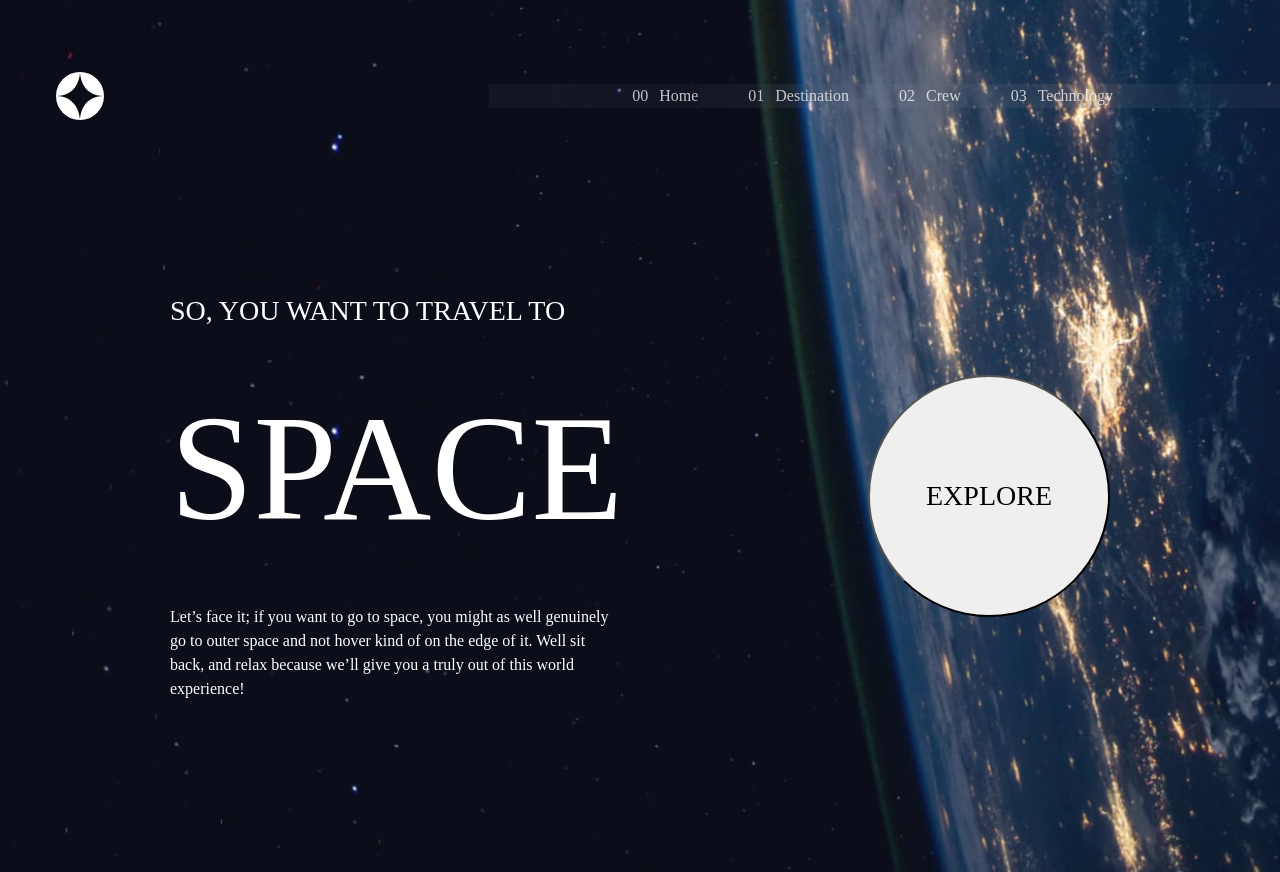
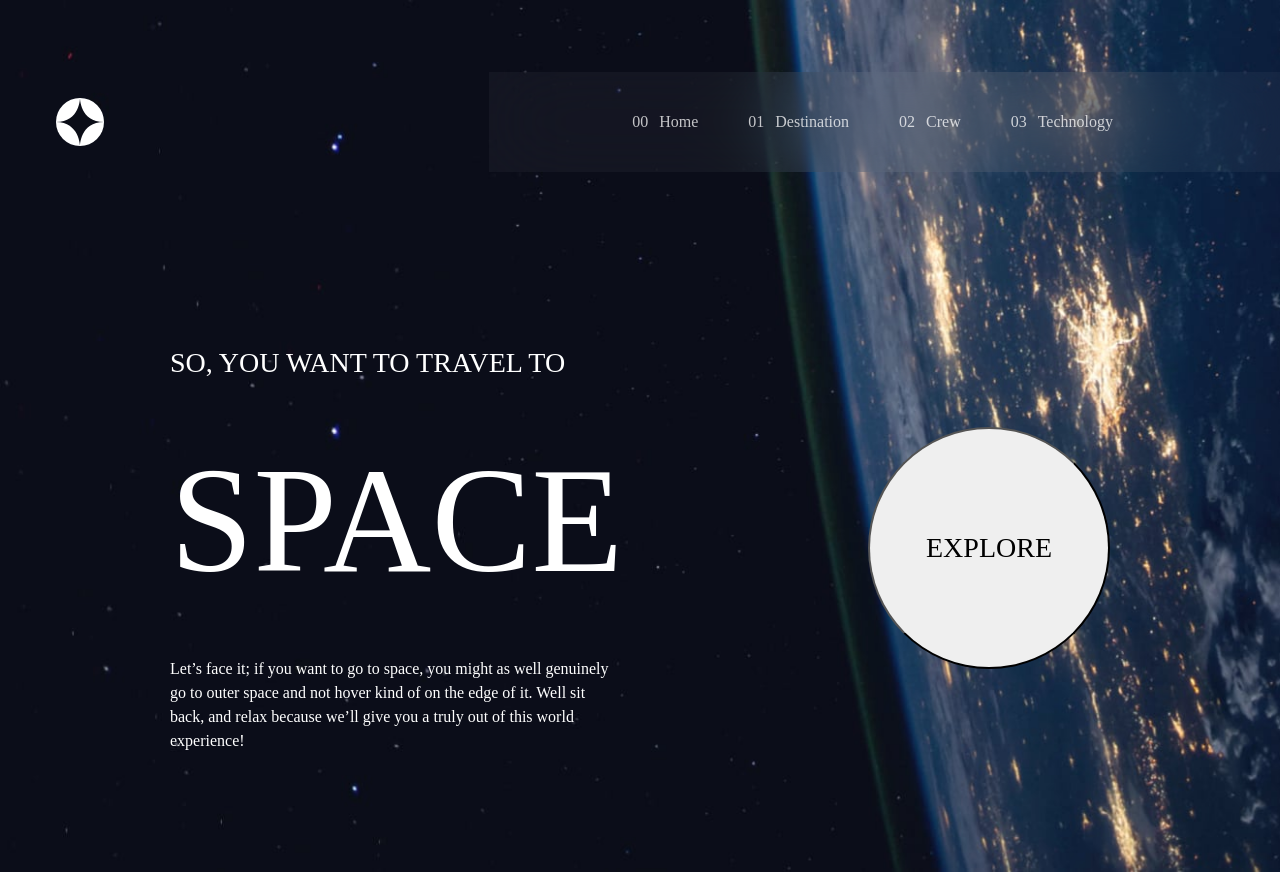
Before and after one commit to Gsangi/space-tourism-website, a plain HTML site: page index.html in a window 1280 px wide. Drawn offline with nearby package versions, Linux system fonts and the light colour scheme; a web font is replaced by a local one.

Commit message:
fix: header padding

```diff
--- a/style.css
+++ b/style.css
@@ -91,6 +91,7 @@
   .header-items{
     display: flex;
     gap: 3.125rem;
+    padding-block: 2.375rem;
     background: var(--clr-backNav);
     backdrop-filter: blur(40.774227142333984px);
     margin-left: auto;
```
